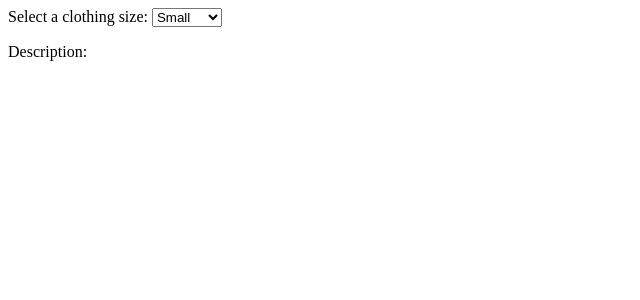
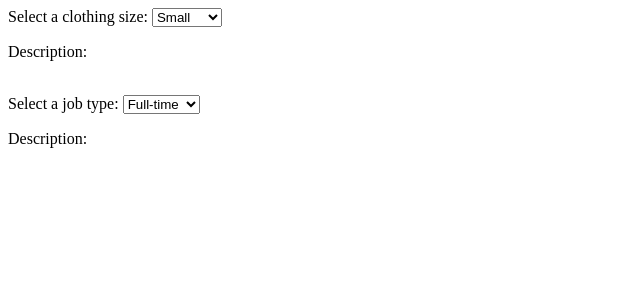
Before and after one commit to 7vTr0x7/React.js-2, a React (Vite) app in the folder IR4.6_HW2/: page / in a window 1280 px wide. Shown: the top 300 px of the page, without its empty margins (0-640 px from the left). Built offline with nearby package versions, Linux system fonts and the light colour scheme.

Commit message:
IR4.6_HW2 - SelectJobType

```diff
--- a/IR4.6_HW2/src/App.jsx
+++ b/IR4.6_HW2/src/App.jsx
@@ -1,10 +1,13 @@
 import React from "react";
 import SelectClothingSize from "./components/SelectClothingSize";
+import SelectJobType from "./components/SelectJobType";
 
 const App = () => {
   return (
     <div>
       <SelectClothingSize />
+      <br />
+      <SelectJobType />
     </div>
   );
 };
--- /dev/null
+++ b/IR4.6_HW2/src/components/SelectJobType.jsx
@@ -0,0 +1,31 @@
+import React, { useState } from "react";
+
+const SelectJobType = () => {
+  const [jobType, setJobType] = useState("");
+  const [text, setText] = useState("");
+
+  const typeSelectHandler = (e) => {
+    setJobType(e.target.value);
+    if (jobType === "Full-time") {
+      setText("Employment for a standard 40-hours workweek");
+    } else if (jobType === "Part-time") {
+      setText("Employment for  less than a standard workweek");
+    } else {
+      setText("Temporary employment for specific project or period");
+    }
+  };
+
+  return (
+    <div>
+      <label>Select a job type: </label>
+      <select id="jobSelect" onChange={typeSelectHandler}>
+        <option value="Full-time">Full-time</option>
+        <option value="Part-time">Part-time</option>
+        <option value="Contract">Contract</option>
+      </select>
+      <p>Description: {text && `${jobType} - ${text}`}</p>
+    </div>
+  );
+};
+
+export default SelectJobType;
```
